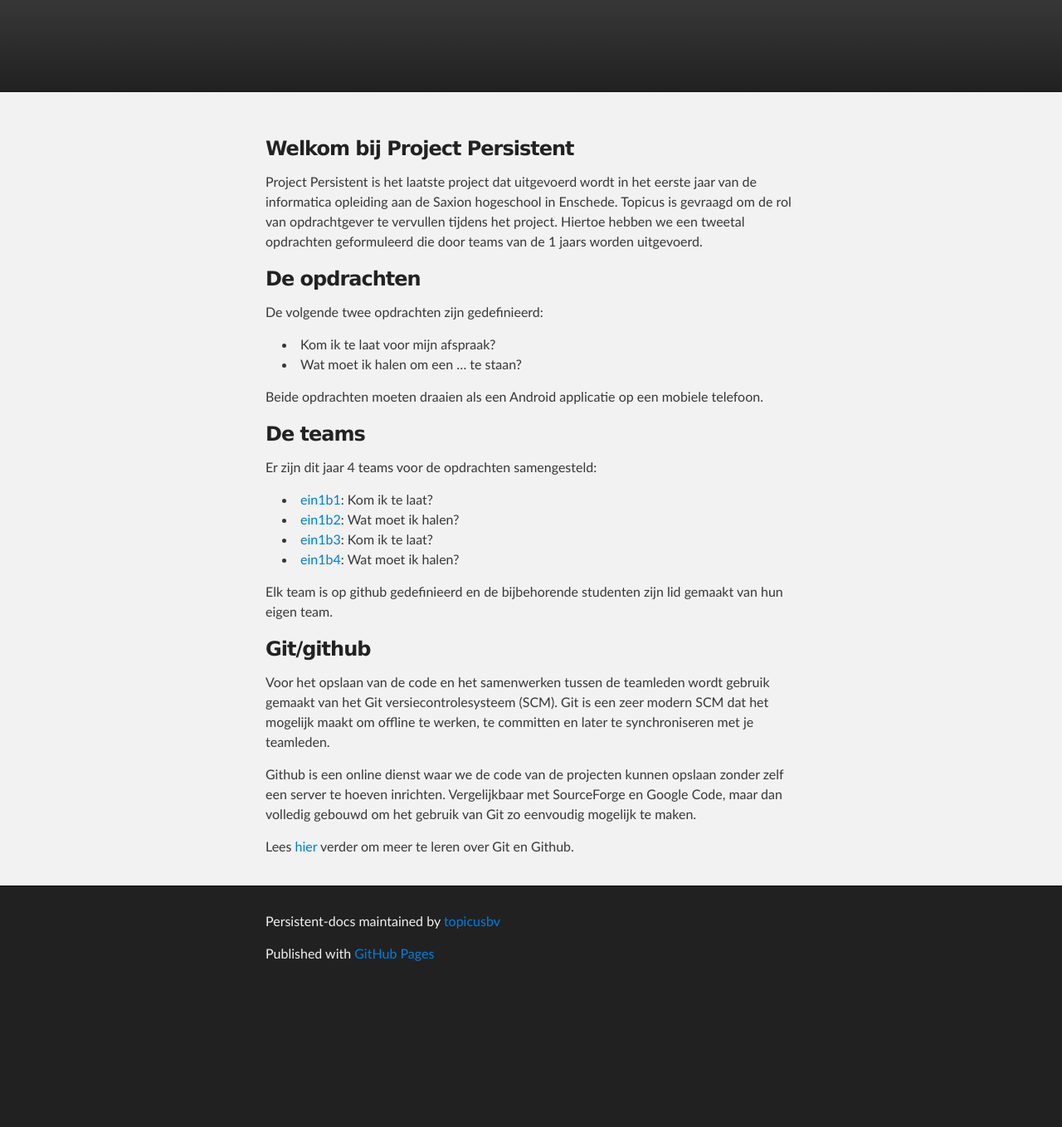
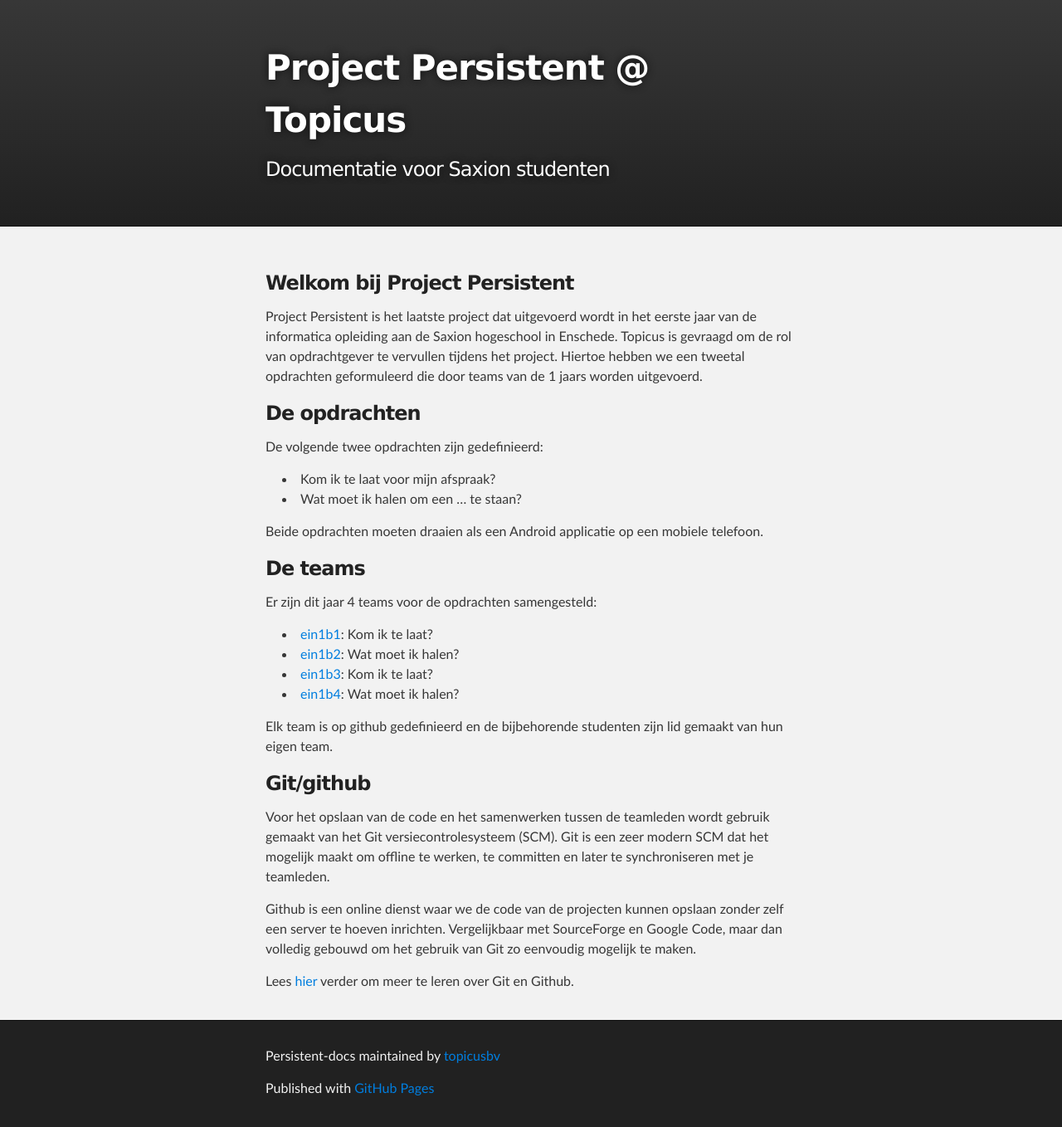
Before and after one commit to topicusbv/persistent-docs, a Jekyll site: the page built from index.md, in a window 1280 px wide. Shown: the whole page at 83% size. Built offline with Jekyll 4.4.1, drawn with Linux system fonts in a browser that asks for light colours; before the commit the page ends 1196 px from its top, so only the background shows below that.

Commit message:
Fix titel

```diff
--- a/_layouts/main.html
+++ b/_layouts/main.html
@@ -7,14 +7,14 @@
 
     <link rel="stylesheet" type="text/css" media="screen" href="stylesheets/stylesheet.css">
 
-    <title>{{site.project.title}} - {{page.title}}</title>
+    <title>Project Persistent @ Topicus - {{page.title}}</title>
   </head>
   <body>
     <!-- HEADER -->
     <div id="header_wrap" class="outer">
         <header class="inner">
-          <h1 id="project_title">{{site.project.title}}</h1>
-          <h2 id="project_tagline">{{site.project.tagline}}</h2>
+          <h1 id="project_title">Project Persistent @ Topicus</h1>
+          <h2 id="project_tagline">Documentatie voor Saxion studenten</h2>
         </header>
     </div>
 
```
